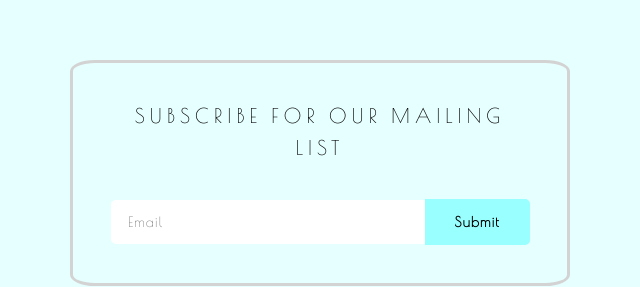
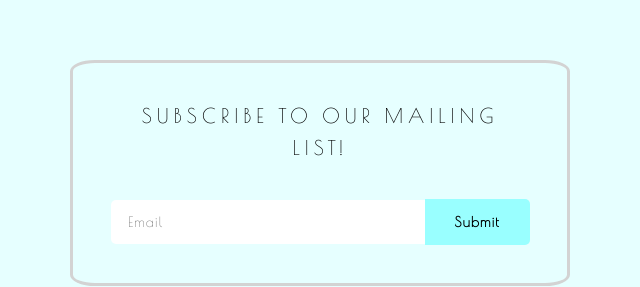
Before and after one commit to lawrencechoi96/dnyu.github.io, a plain HTML site: page index.html in a window 1280 px wide. Shown: the part 2520-2807 px from the top of the page, 320-960 px from the left. Drawn offline with nearby package versions, Linux system fonts and the light colour scheme; some packages are replaced by stand-ins of ours; a web font is replaced by a local one.

Commit message:
subscribe to

```diff
--- a/index.html
+++ b/index.html
@@ -201,7 +201,7 @@
         <div class="container-fluid text-center example-classname whysection bg-primary" >
             <form action="//turingsensors.us12.list-manage.com/subscribe/post?u=ff3325cd38736cd5b311e8907&amp;id=b9e68449bf" method="post" name="mc-embedded-subscribe-form" class="validate" target="_blank">
                 <div class="headermc">
-                 <p>Subscribe for our mailing list</p>
+                 <p>Subscribe to our mailing list!</p>
                 </div>
                 <div class="input">
                 <input type="text" class="button" id="emailsub" name="email" placeholder="Email">
```
